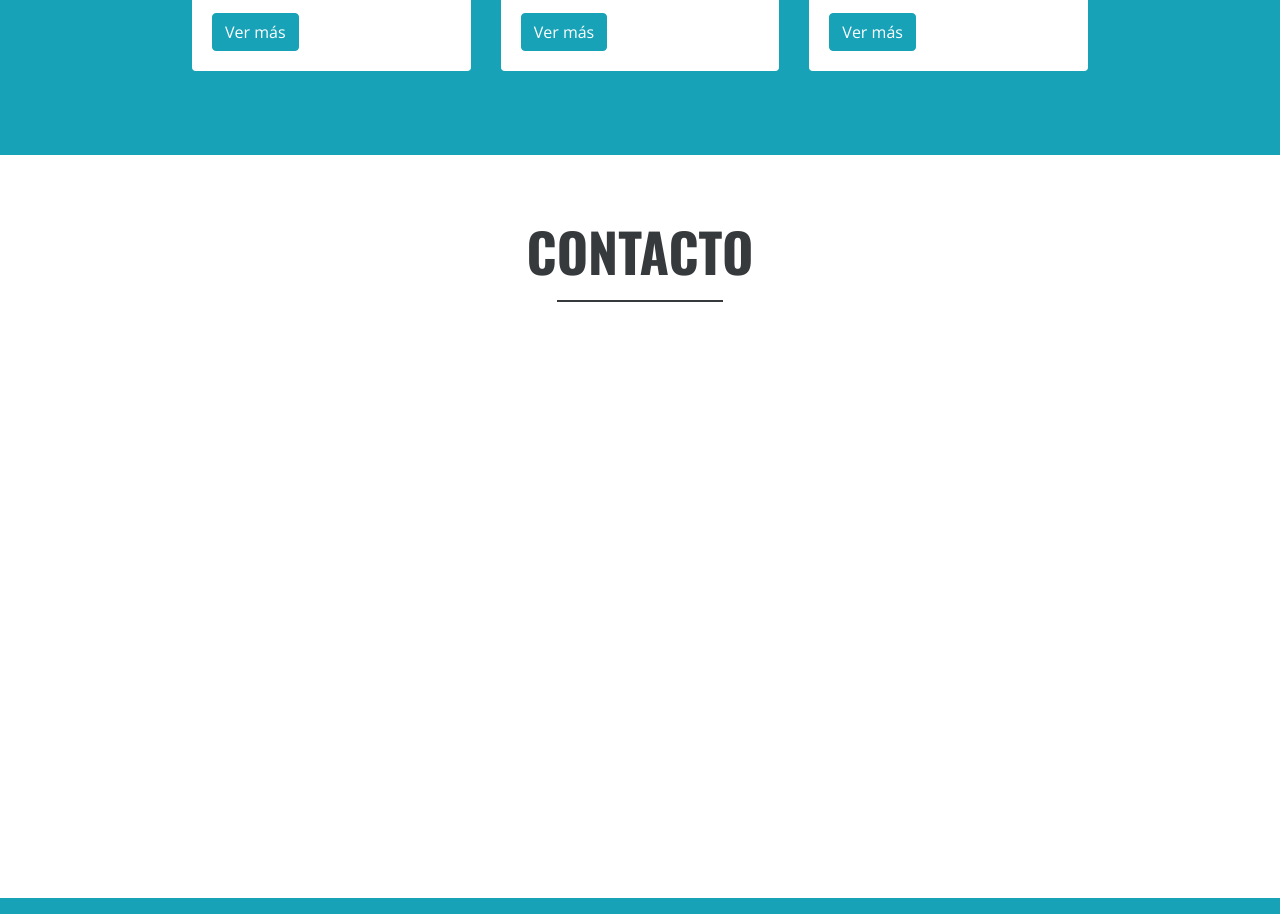
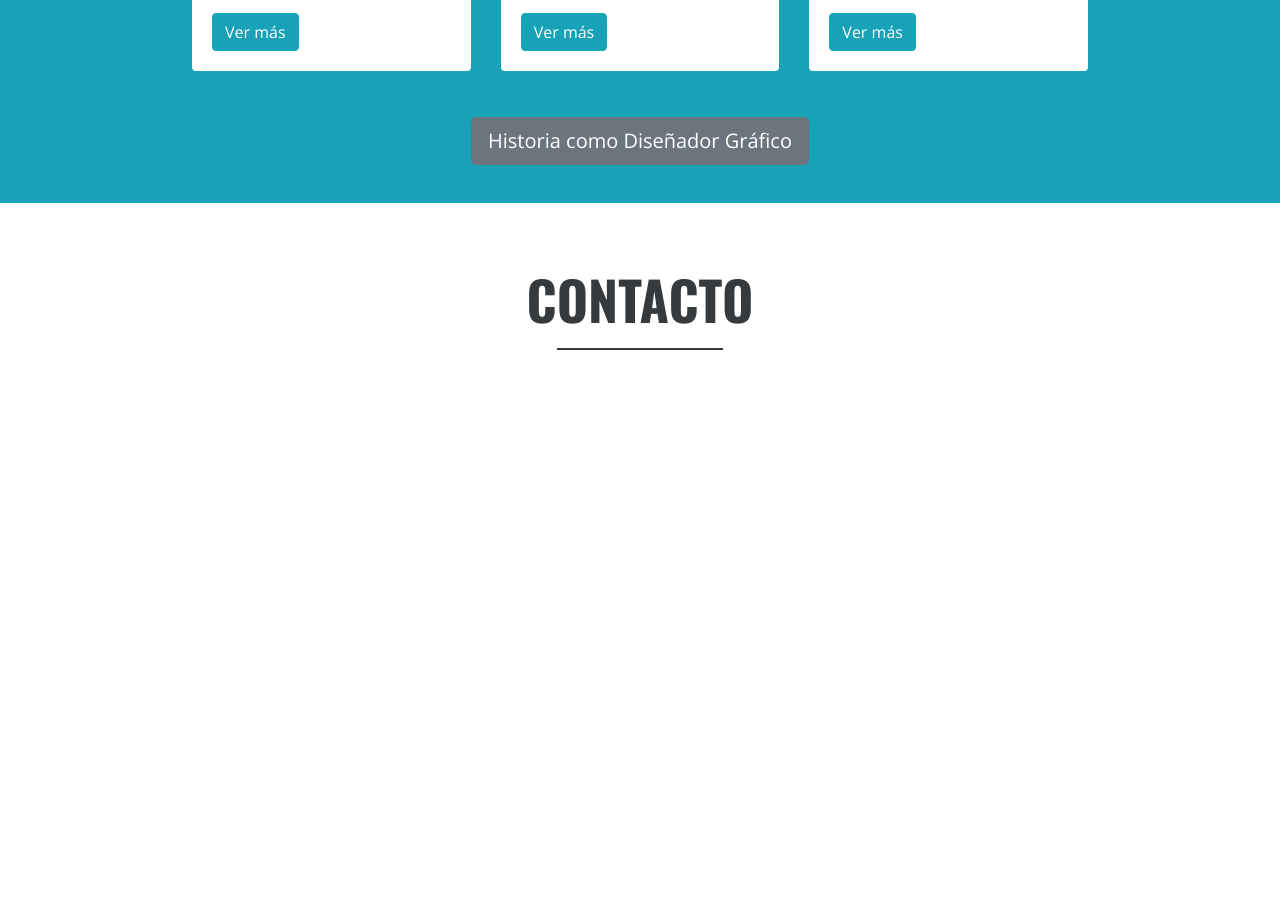
Before and after one commit to victorcoatts/mi_portafolio, a plain HTML site: page index.html in a window 1280 px wide. Shown: the part 2750-3664 px from the top of the page. Drawn offline with nearby package versions, Linux system fonts and the light colour scheme; a script that the page names is missing.

Commit message:
Tercer commit agrega Popover en el index 03

```diff
--- a/index.html
+++ b/index.html
@@ -175,19 +175,6 @@
 </div>
 </section>
 
-
-<!--        <div class="row pt-5">
-            <div class="col-12 col-md-6 text-center">
-            <img src="assets/img/publisiga.jpg" alt=""/>
-            <h5>Diseño Gráfico - Web</h5>
-            <p>2003 - 2019</p>
-            </div>
-            <div class="col-12 col-md-6 text-center">
-            <img src="assets/img/tecnova.jpg" alt=""/>
-            <h5>Diseño UX/UI</h5>
-            <p>2019 - 2020</p>
-            </div>
-        </div>-->
 </section>
 
 <section id="trabajos" class="container-fluid bg-info">
@@ -266,6 +253,14 @@
     </div>
   </div>
 </div>
+
+<!--Popover  Historia Diseñador-->
+<div class="container text-center">
+<a tabindex="0" class="btn btn-lg btn-secondary text-white" role="button" data-toggle="popover" data-trigger="focus" title="Más Trabajos" data-content="Tengo un sitio web personal llamado Indicio (http://www.indicio.cl)">Historia como Diseñador Gráfico</a>
+</div>
+
+
+
 </div>
 
 </section>
```
